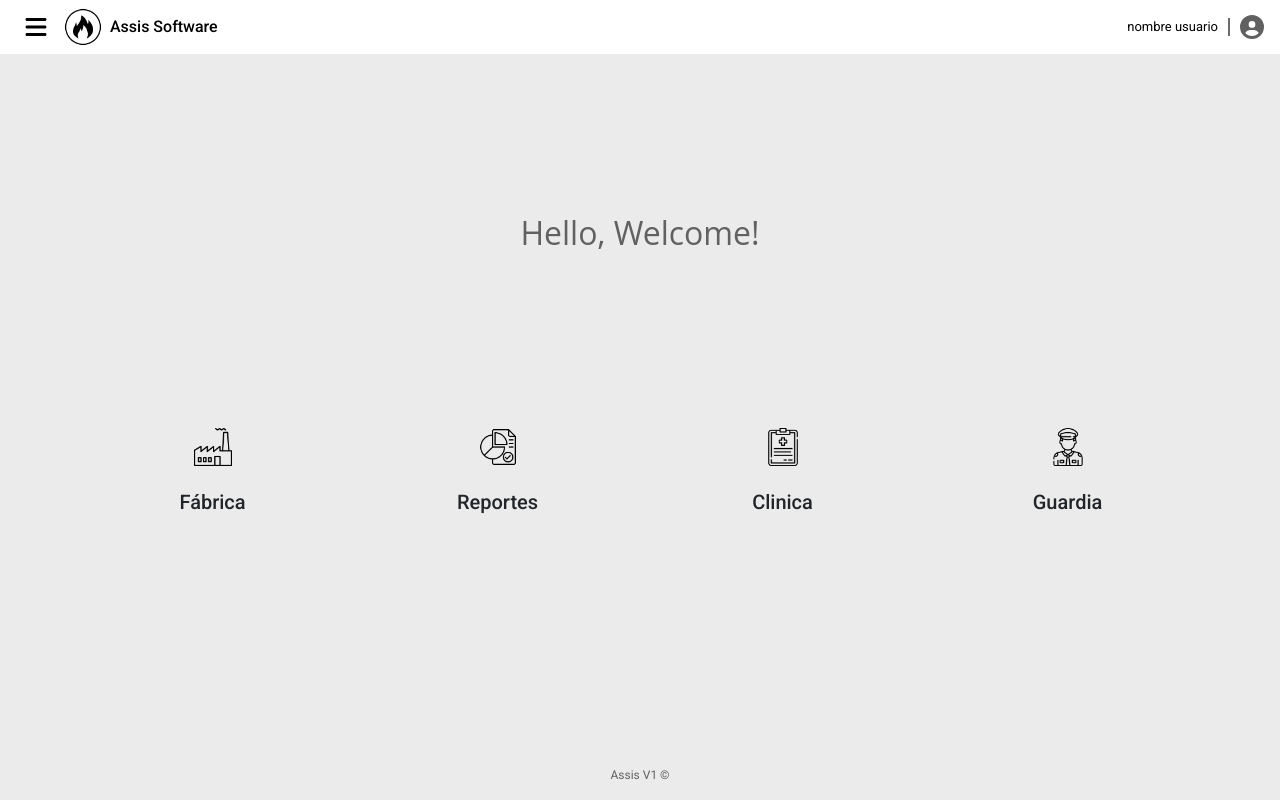
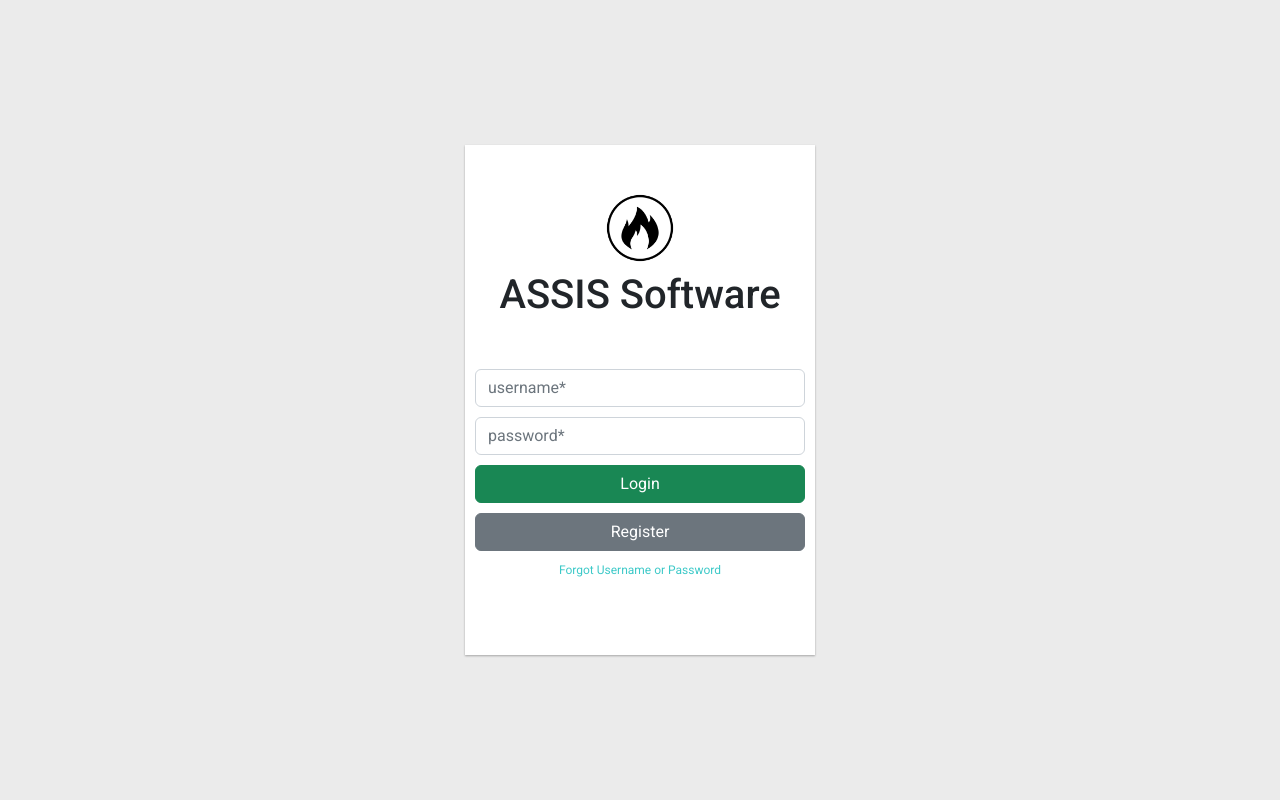
Before and after one commit to franoberti/assis-ausentismo, a React (Create React App) app: page / in a window 1280 px wide. Built offline with nearby package versions, Linux system fonts and the light colour scheme.

Commit message:
Diseño Login

```diff
--- a/src/components/Home/Home.jsx
+++ b/src/components/Home/Home.jsx
@@ -3,12 +3,17 @@ import iconGuardia from '../../assets/iconGuardia.png'
 import iconFabrica from '../../assets/IconFabrica.png'
 import iconClinica from '../../assets/IconClinica.png'
 import iconReporte from '../../assets/IconReporte.png'
+import Navbar from '../NavBar/NavBar'
+import Footer from '../Footer/Footer'
 import './style.css'
 
 const Home = () => {
   return (
 
-    <div>
+    <>
+      <Navbar/>
+
+      <div>
         <div className='d-flex justify-content-center align-items-center'>
           <h2 className='titulo'>Hello, Welcome!</h2>
         </div>
@@ -53,7 +58,13 @@ const Home = () => {
           </div>
 
         </div>
-    </div>
+      </div>
+
+      <Footer/>
+
+    </>
+
+
 
 
   )
--- a/src/components/Login/Login.jsx
+++ b/src/components/Login/Login.jsx
@@ -1,9 +1,68 @@
 import React from 'react'
+import './styles.css'
+import logo from '../../assets/logoAssis.png'
 
 const Login = () => {
   return (
     <div>
+      <div className='loginContainer'>
+        <div className='inv'>
+          <div className='inv d-flex align-items-center justify-content-center'>
+            <img src={logo} alt="logo" className='inv' width={70} style={{margin: '8px', paddingTop: '30px'}} />
+          </div>
+          <h1 className='inv text-center'>ASSIS Software</h1>
+        </div>
 
+        <div className='inv d-flex align-items-center justify-content-center' style={{height: '300px'}}>
+
+
+          <div className='row inv'>
+            <div className='col-12 inv'>
+              <input
+                  type="text"
+                  name="username"
+                  placeholder="username*"
+                  required
+                  className='form-control'
+                  style={{marginTop: '10px'}}
+              />
+            </div>
+
+            <div className='col-12 inv'>
+              <input
+                  type="text"
+                  name="password"
+                  placeholder="password*"
+                  required
+                  className='form-control'
+                  style={{marginTop: '10px'}}
+              />
+            </div>
+
+            <div className='col-12 inv'>
+              <button className=' col-12 btn btn-success' style={{marginTop: '10px'}}>
+                Login
+              </button>
+            </div>
+            <div className='col-12 inv'>
+              <button className=' col-12 btn btn-secondary' style={{marginTop: '10px'}}>
+                Register
+              </button>
+            </div>
+
+            <div className='col-12 inv'>
+              <p className='inv text-center' style={{marginTop: '10px', fontSize: '12px', color: '#3dc9c8', cursor: 'pointer'}}>Forgot Username or Password</p>
+            </div>
+
+          </div>
+
+
+
+        </div>
+
+
+
+      </div>
     </div>
   )
 }
--- /dev/null
+++ b/src/components/Login/styles.css
@@ -0,0 +1,12 @@
+.loginContainer{
+    padding: 10px;
+    position: absolute;
+    width: 350px;
+    height: 510px;
+    left: 50%;
+    top: 50%;
+    margin-top: -255px;
+    margin-left: -175px;
+    background-color: #fff;
+    box-shadow: 0 1px 2px 0 rgb(0 0 0 / 30%);
+}
--- a/src/routes/Rutas.jsx
+++ b/src/routes/Rutas.jsx
@@ -1,19 +1,18 @@
 import React from 'react'
 import {BrowserRouter, Routes, Route} from 'react-router-dom'
 import Home from '../components/Home/Home'
-import Navbar from '../components/NavBar/NavBar'
-import Footer from '../components/Footer/Footer'
+
 import Login from '../components/Login/Login'
 
 const Rutas = () => {
   return (
     <BrowserRouter>
-      <Navbar/>
+
       <Routes>
-        <Route path='/' element={<Home/>}/>
-        <Route path='/login' element={<Login/>} />
+        <Route path='/' element={<Login/>}/>
+        <Route path='/home' element={<Home/>} />
       </Routes>
-      <Footer/>
+
     </BrowserRouter>
   )
 }
```
